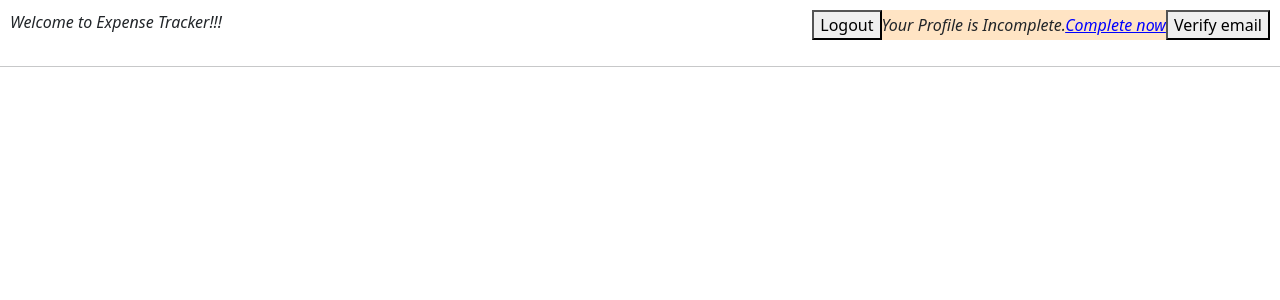
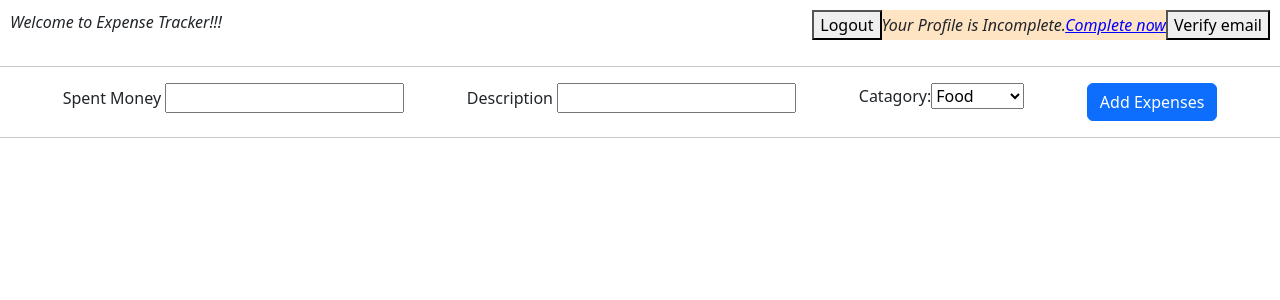
Before and after one commit to Aviproo/expense-traker, a React (Create React App) app: page /welcome in a window 1280 px wide. Shown: the top 300 px of the page. Built offline with nearby package versions, Linux system fonts and the light colour scheme.

Commit message:
Adding Expenses for tracking purpose

```diff
--- a/src/App.js
+++ b/src/App.js
@@ -7,6 +7,7 @@ import Profile from "./Components/Pages/Profile";
 import { useContext } from "react";
 import context from "react-bootstrap/esm/AccordionContext";
 import ForgotPass from "./Components/Pages/ForgotPass";
+import Expenses from "./Components/Pages/Expenses";
 
 function App() {
   const ctx = useContext(context);
@@ -19,9 +20,7 @@ function App() {
         <Route path="login" element={<Login />} />
         <Route path="welcome/profile" element={<Profile />} />
         <Route path="login/:id" element={<ForgotPass />} />
-        {/* <Route index element={<Home />} /> */}
-        {/* <Route path="contact" element={<Contact />} /> */}
-        {/* <Route path="/welcome" element={<Welcome />} /> */}
+        <Route path="login/expenses" element={<Expenses />} />
       </Routes>
     </div>
   );
--- /dev/null
+++ b/src/Components/Pages/Expenses.js
@@ -0,0 +1,22 @@
+const Expenses = () => {
+  return (
+    <div>
+      <div>
+        Spent Money <input />
+      </div>
+      <div>
+        Description <input />
+      </div>
+      <div>
+        Catagory:
+        <select name="cars" id="cars">
+          <option value="volvo">Food</option>
+          <option value="saab">Petrol</option>
+          <option value="mercedes">Salary</option>
+          <option value="audi">Recharge</option>
+        </select>
+      </div>
+    </div>
+  );
+};
+export default Expenses;
--- a/src/Components/Pages/Welcome.js
+++ b/src/Components/Pages/Welcome.js
@@ -1,7 +1,15 @@
-import { json, useNavigate } from "react-router-dom";
+import { useNavigate } from "react-router-dom";
 import classes from "./Welcome.module.css";
+import { useContext, useRef } from "react";
+import Context from "../../Context/Context";
+import { Button } from "react-bootstrap";
+
 const Welcome = () => {
+  const ctx = useContext(Context);
   const navigate = useNavigate();
+  const moneyRef = useRef();
+  const descriptionRef = useRef();
+  const catagoryRef = useRef();
 
   const verify = () => {
     const url =
@@ -32,6 +40,25 @@ const Welcome = () => {
     localStorage.removeItem("token");
     navigate("/login");
   };
+
+  const addHandler = () => {
+    const money = moneyRef.current.value;
+    const description = descriptionRef.current.value;
+    const catagory = catagoryRef.current.value;
+    const expenseData = {
+      money: money,
+      description: description,
+      catagory: catagory,
+    };
+  };
+
+  const showExpense = (
+    <div>
+      {ctx.expense.map((item) => {
+        return <div>{item}</div>;
+      })}
+    </div>
+  );
   return (
     <div>
       <div className={classes.header}>
@@ -45,6 +72,26 @@ const Welcome = () => {
         </div>
       </div>
       <hr />
+      <div className={classes.expenseDiv}>
+        <div>
+          Spent Money <input ref={moneyRef} type="number" />
+        </div>
+        <div>
+          Description <input ref={descriptionRef} />
+        </div>
+        <div>
+          Catagory:
+          <select name="cars" id="cars" ref={catagoryRef}>
+            <option value="Food">Food</option>
+            <option value="Petrol">Petrol</option>
+            <option value="Salary">Salary</option>
+            <option value="Recharge">Recharge</option>
+          </select>
+        </div>
+        <Button onClick={addHandler}>Add Expenses</Button>
+      </div>
+      <hr />
+      <div>{showExpense}</div>
     </div>
   );
 };
--- a/src/Components/Pages/Welcome.module.css
+++ b/src/Components/Pages/Welcome.module.css
@@ -15,3 +15,7 @@
   cursor: pointer;
   color: blue;
 }
+.expenseDiv {
+  display: flex;
+  justify-content: space-evenly;
+}
--- a/src/Context/ContextProvider.js
+++ b/src/Context/ContextProvider.js
@@ -3,14 +3,20 @@ import Context from "./Context";
 
 const ContextProvider = (props) => {
   const [token, setToken] = useState();
+  const [expense, setExpense] = useState([]);
 
   const addToken = (tokenId) => {
     setToken(tokenId);
   };
 
+  const addExpense = (item) => {
+    setExpense([...expense, item]);
+  };
   const data = {
     token: token,
     addToken: addToken,
+    expense: expense,
+    addExpense: addExpense,
   };
 
   return <Context.Provider value={data}>{props.children}</Context.Provider>;
```
Also changed, not shown: src/Components/Pages/Expenses.module.css (added).
